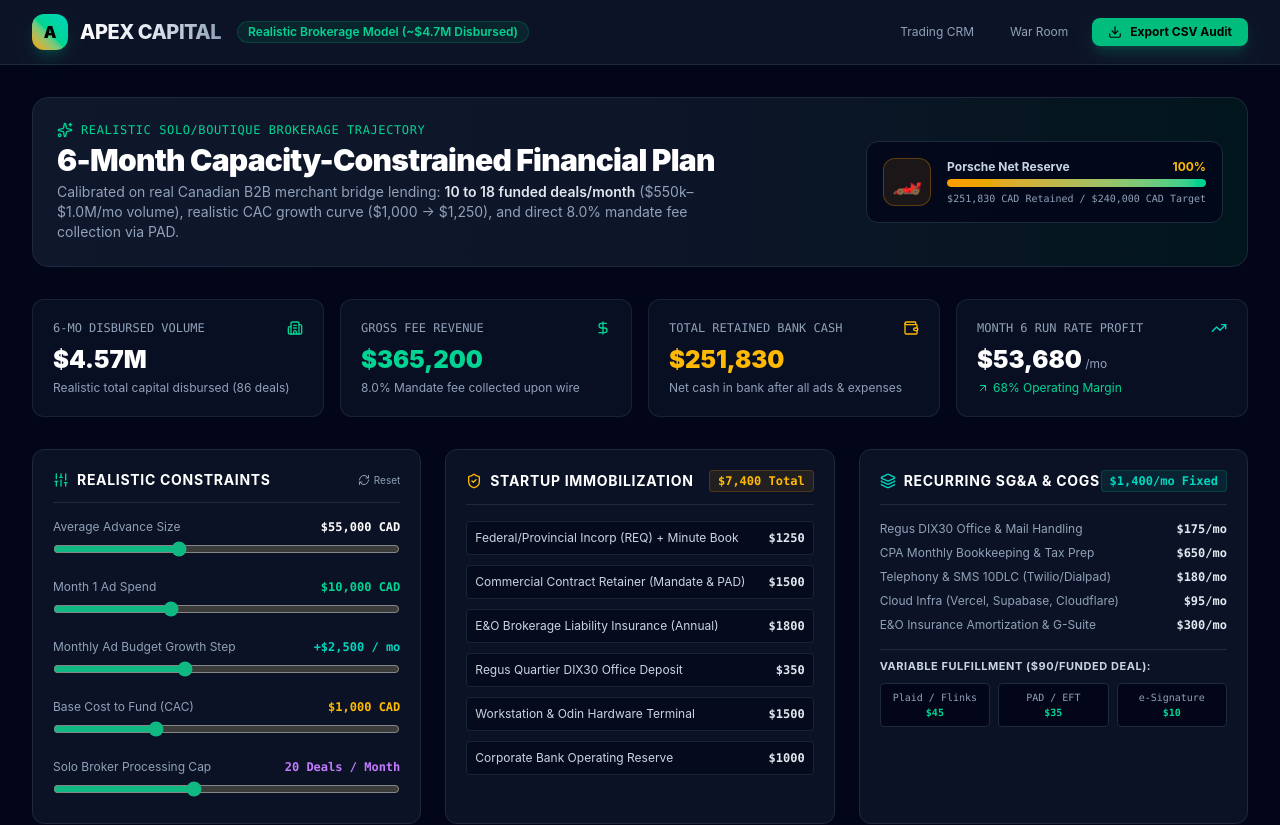
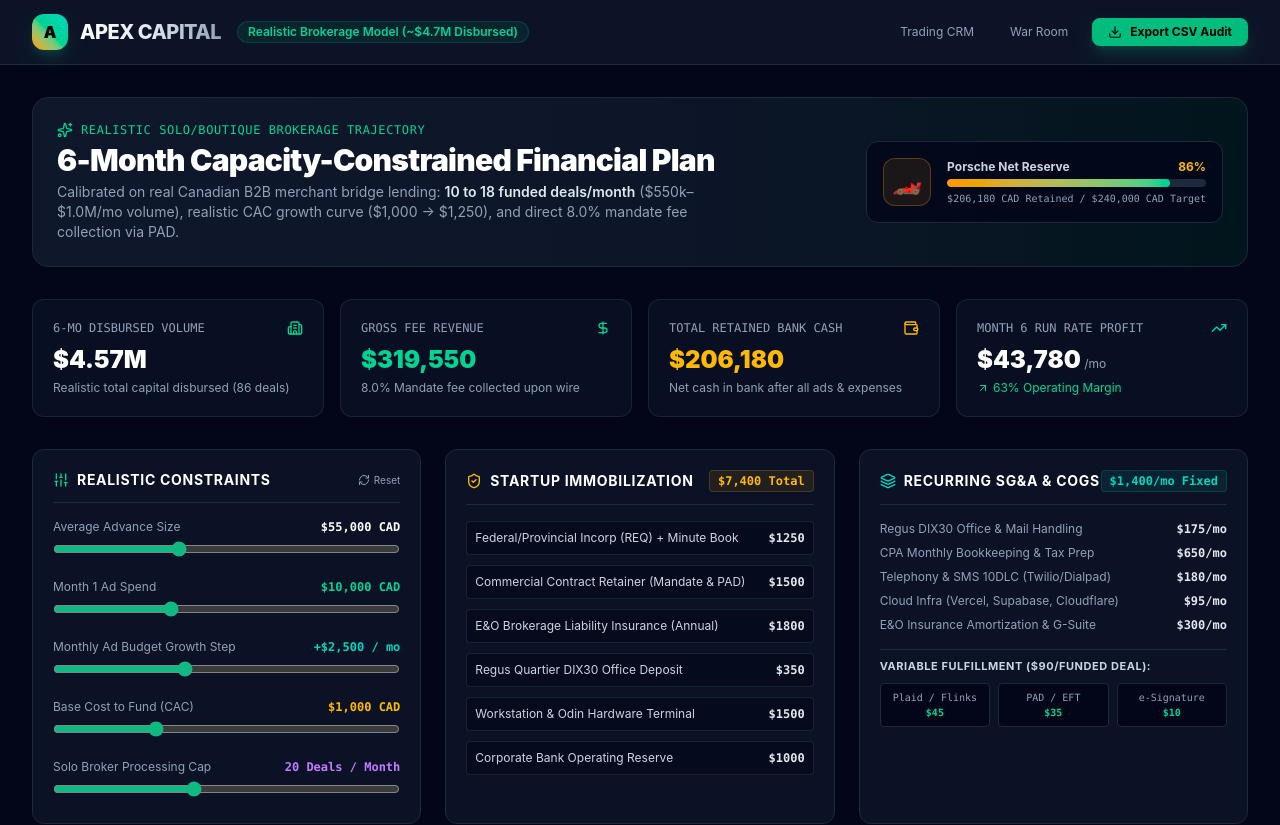
Before and after one commit to tahabensadek/apex-capital, a Next.js app: page /financials in a window 1280 px wide. Shown: the top 825 px of the page. Built offline with nearby package versions, Linux system fonts and the light colour scheme.

Commit message:
chore: set official Apex brokerage mandate to 7.0%

```diff
--- a/src/app/financials/page.tsx
+++ b/src/app/financials/page.tsx
@@ -26,7 +26,7 @@ export default function FinancialModelPage() {
   const [monthlySpendExpansion, setMonthlySpendExpansion] = useState<number>(2500);
   const [cacDriftPerMonth, setCacDriftPerMonth] = useState<number>(50);
   const [avgFacilitySize, setAvgFacilitySize] = useState<number>(55000);
-  const [brokerFeePct, setBrokerFeePct] = useState<number>(8.0);
+  const [brokerFeePct, setBrokerFeePct] = useState<number>(7.0);
   const [monthlyDealCapacity, setMonthlyDealCapacity] = useState<number>(20);
 
   // Startup Immobilization / Setup Costs (CapEx)
```
Also changed, not shown: 1 other file (tests, documents, lock files or other folders).
